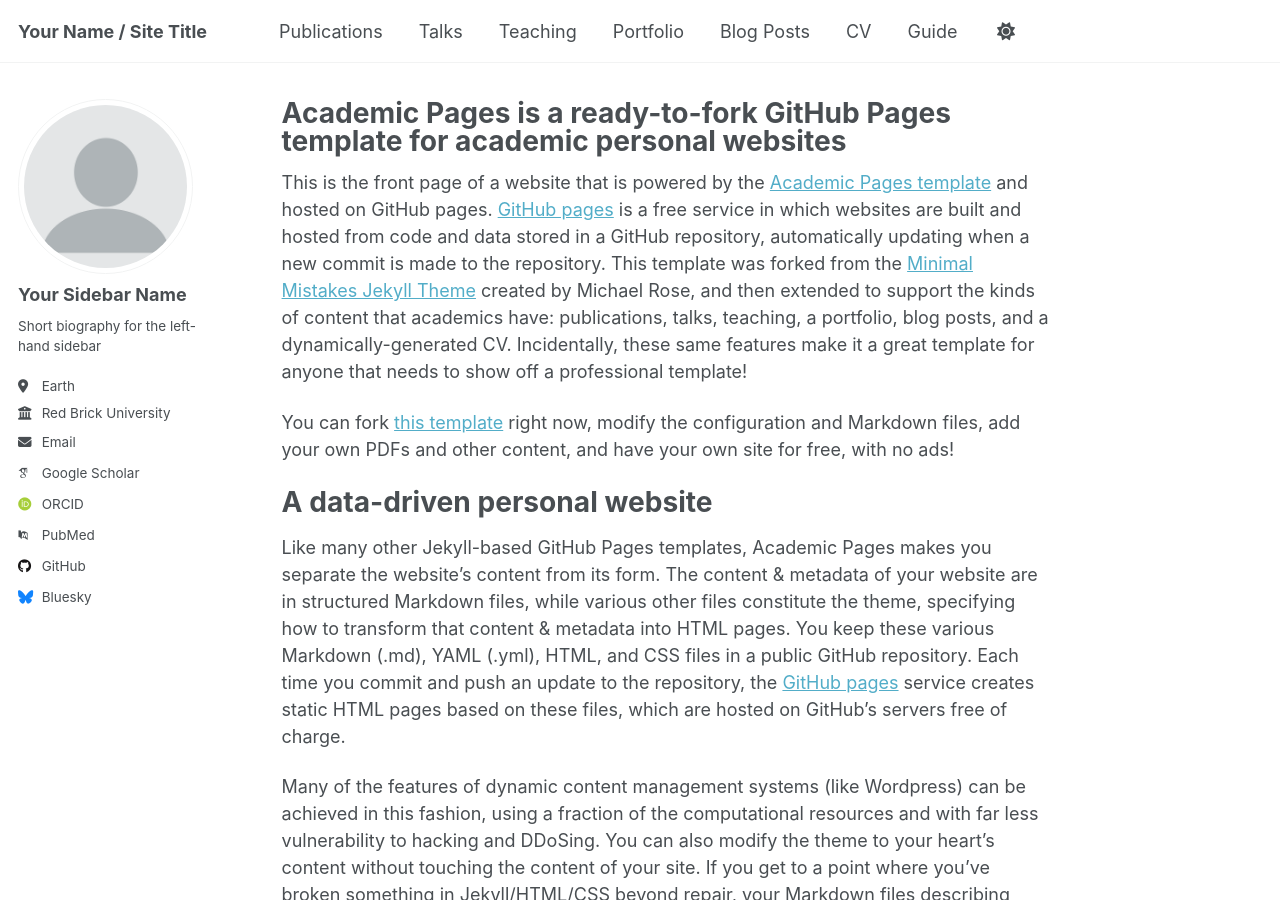
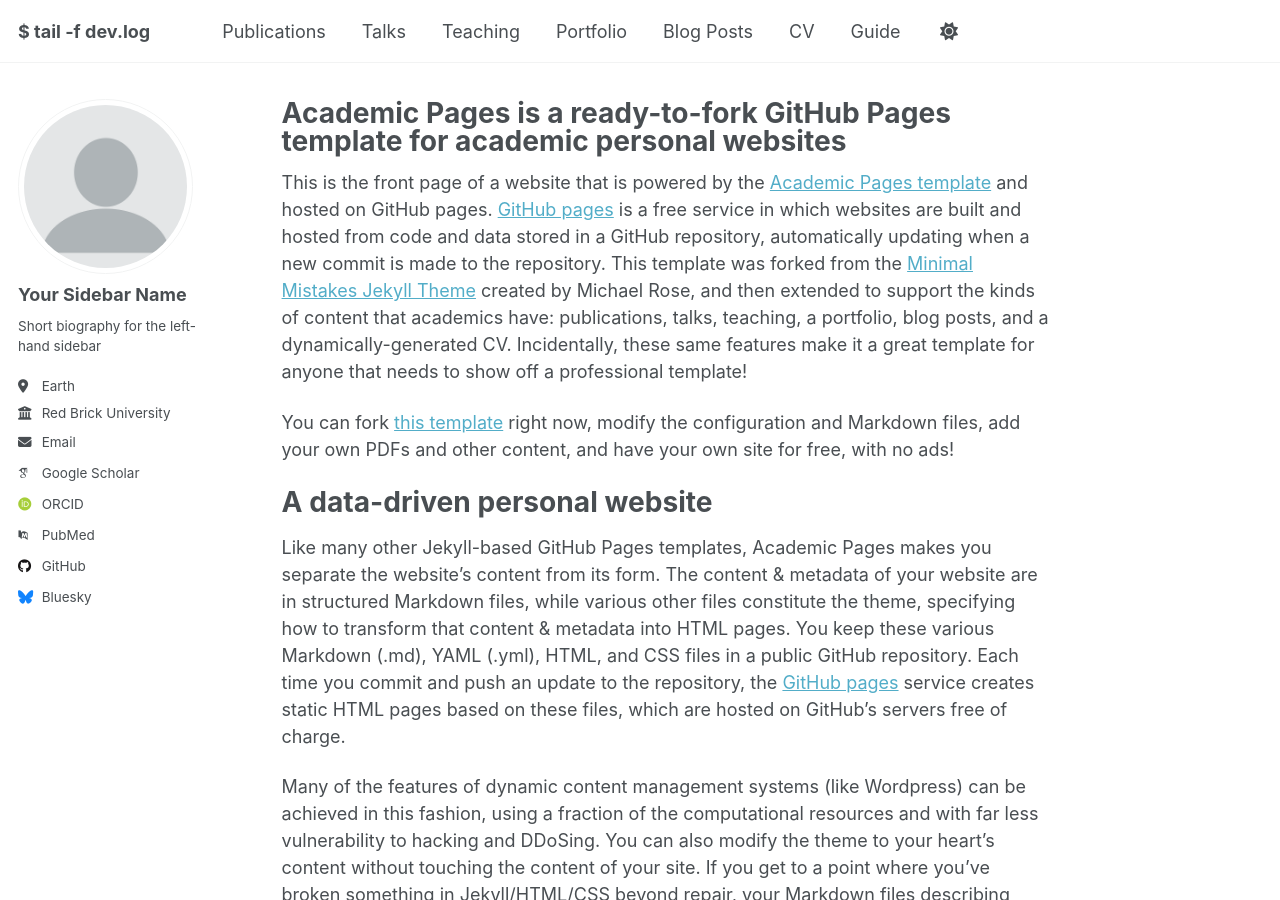
Before and after one commit to lightyear9405/lightyear9405.github.io, a Jekyll site: the page built from _pages/about.md, in a window 1280 px wide and 900 px high. Built offline with Jekyll 4.4.1, drawn with Linux system fonts in a browser that asks for light colours; some web fonts are replaced; a script that is not in the unit is left out.

Commit message:
Update _config.yml

```diff
--- a/_config.yml
+++ b/_config.yml
@@ -9,8 +9,8 @@
 # Basic Site Settings
 locale                   : "en-US"
 site_theme               : "default" # Currently available options are "default", "air"
-title                    : "Your Name / Site Title"
-title_separator          : "-"
+title                    : "$ tail -f dev.log"
+title_separator          : "Kim's DevLog"
 name                     : &name "Your Name"
 description              : &description "personal description"
 url                      : https://academicpages.github.io # the base hostname & protocol for your site e.g. "https://[your GitHub username].github.io" or if you already have some other page hosted on Github then use "https://[your GitHub username].github.io/[Your Repo Name]"
```
